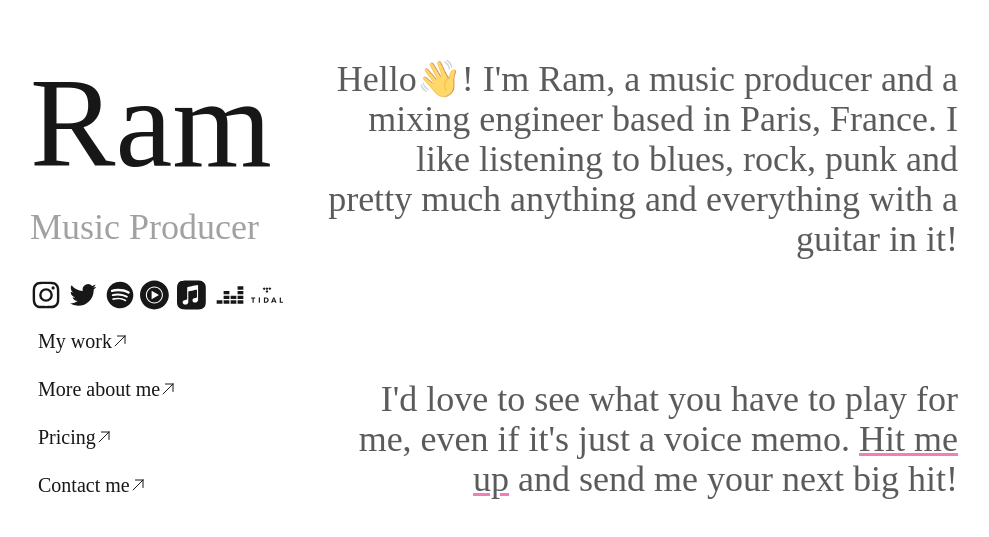
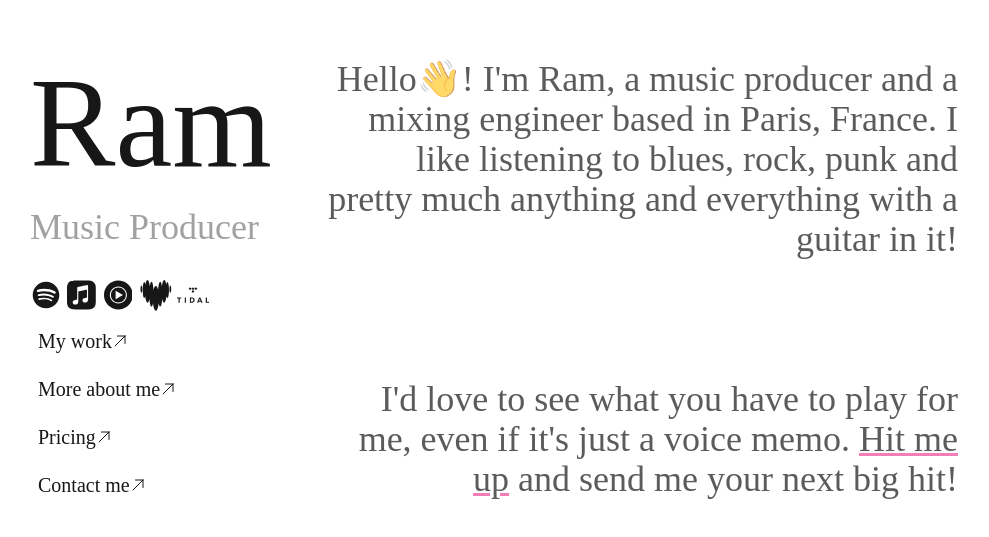
Before and after one commit to softmaxer/website, a Next.js app: page / in a window 1280 px wide. Shown: the part 117-654 px from the top of the page, without its empty margins (146-1135 px from the left). Built offline with nearby package versions, Linux system fonts and the light colour scheme; a web font is replaced by a local one.

Commit message:
Update Deezer icon

```diff
--- a/components/icons/deezer.tsx
+++ b/components/icons/deezer.tsx
@@ -4,13 +4,16 @@ import * as React from "react";
 function IconBxlDeezer(props: React.SVGProps<SVGSVGElement>) {
   return (
     <svg
-      viewBox="0 0 24 24"
+      viewBox="0 0 1000 1000"
       fill="currentColor"
       height="2em"
       width="2em"
       {...props}
     >
-      <path d="M17.68 5.47H22V8h-4.32zm0 3.51H22v2.53h-4.32zm0 3.51H22v2.53h-4.32zM2 16h4.32v2.53H2zm5.22 0h4.32v2.53H7.22zm5.23 0h4.32v2.53h-4.32zm5.23 0H22v2.53h-4.32zm-5.23-3.51h4.32v2.53h-4.32zm-5.23 0h4.32v2.53H7.22zm0-3.51h4.32v2.53H7.22z" />
+      <path
+        className="st0"
+        d="M820.6,175.2c8.9-51.5,21.9-83.8,36.4-83.9h0c26.9,0.1,48.7,112.3,48.7,250.9c0,138.6-21.9,250.9-48.8,250.9  c-11,0-21.2-19.1-29.5-51c-13,117-39.9,197.5-71,197.5c-24.1,0-45.7-48.3-60.3-124.5c-9.9,144.9-34.9,247.8-64.1,247.8  c-18.3,0-35-40.7-47.4-107.1c-14.9,137-49.2,232.9-89.2,232.9s-74.4-95.9-89.2-232.9c-12.3,66.3-29,107.1-47.4,107.1  c-29.2,0-54.1-102.8-64.1-247.8c-14.5,76.2-36.1,124.5-60.3,124.5c-31.1,0-58.1-80.4-71-197.5c-8.1,32.1-18.4,51-29.5,51  c-26.9,0-48.8-112.3-48.8-250.9c0-138.6,21.9-250.9,48.8-250.9c14.5,0,27.4,32.5,36.4,83.9c14.4-88.8,37.7-146.4,64.1-146.4  c31.3,0,58.5,81.6,71.4,200.1c12.6-86.2,31.6-141.2,53-141.2c29.9,0,55.4,108.1,64.8,258.9c17.7-77.3,43.4-125.8,71.8-125.8  c28.4,0,54.1,48.5,71.8,125.8c9.5-150.8,34.9-258.9,64.8-258.9c21.3,0,40.4,55,53,141.2c12.8-118.5,40-200.1,71.3-200.1  C782.8,28.7,806.2,86.4,820.6,175.2z M15.5,317.5c0-62,12.4-112.2,27.7-112.2s27.7,50.2,27.7,112.2c0,62-12.4,112.2-27.7,112.2  S15.5,379.5,15.5,317.5z M920,317.5c0-62,12.4-112.2,27.7-112.2c15.3,0,27.7,50.2,27.7,112.2c0,62-12.4,112.2-27.7,112.2  C932.4,429.7,920,379.5,920,317.5z"
+      />
     </svg>
   );
 }
--- a/components/socials.tsx
+++ b/components/socials.tsx
@@ -1,16 +1,16 @@
 import Link from "next/link";
-import IconInstagram from "./icons/instagram";
+//import IconInstagram from "./icons/instagram";
 import IconBxlSpotify from "./icons/spotify";
 import IconApplemusic from "./icons/apple-music";
-import IconTwitter from "./icons/twitter";
+//import IconTwitter from "./icons/twitter";
 import IconYoutubemusic from "./icons/yt-music";
 import IconBxlDeezer from "./icons/deezer";
 import IconTidal from "./icons/tidal";
 
 export default function Socials() {
   return (
-    <div className="grid grid-cols-7 md:grid-cols-7 lg:grid-cols-7 gap-4">
-      <Link
+    <div className="grid grid-cols-5 md:grid-cols-7 lg:grid-cols-7 gap-4">
+      {/*<Link
         href={"https://www.instagram.com/srir4mvad/"}
         className="hover:scale-125 translate-y-3 transition-all hover:text-pink-500"
       >
@@ -21,7 +21,7 @@ export default function Socials() {
         className="hover:scale-125 translate-y-3 transition-all hover:text-pink-500"
       >
         <IconTwitter />
-      </Link>
+      </Link>*/}
       <Link
         href={
           "https://open.spotify.com/artist/1N5RKj0XnPIM7A8K9vczQT?si=taBGjx-nRtaXTEilX_3Cwg"
@@ -31,16 +31,18 @@ export default function Socials() {
         <IconBxlSpotify />
       </Link>
       <Link
-        href={""}
-        className="hover:scale-125 translate-y-3 transition-all hover:text-pink-500"
-      >
-        <IconYoutubemusic />
-      </Link>
-      <Link
         href={"https://music.apple.com/fr/artist/ram/1776501483?l=en-GB"}
         className="hover:scale-125 translate-y-3 transition-all hover:text-pink-500"
       >
         <IconApplemusic />
+      </Link>
+      <Link
+        href={
+          "https://music.youtube.com/playlist?list=OLAK5uy_nVk7A_F1Tt1cJ_0olZpj-axaL2CtbJGSU&si=Fb9YzvThusRvGilr"
+        }
+        className="hover:scale-125 translate-y-3 transition-all hover:text-pink-500"
+      >
+        <IconYoutubemusic />
       </Link>
       <Link
         href={"https://www.deezer.com/en/artist/289607931"}
```
